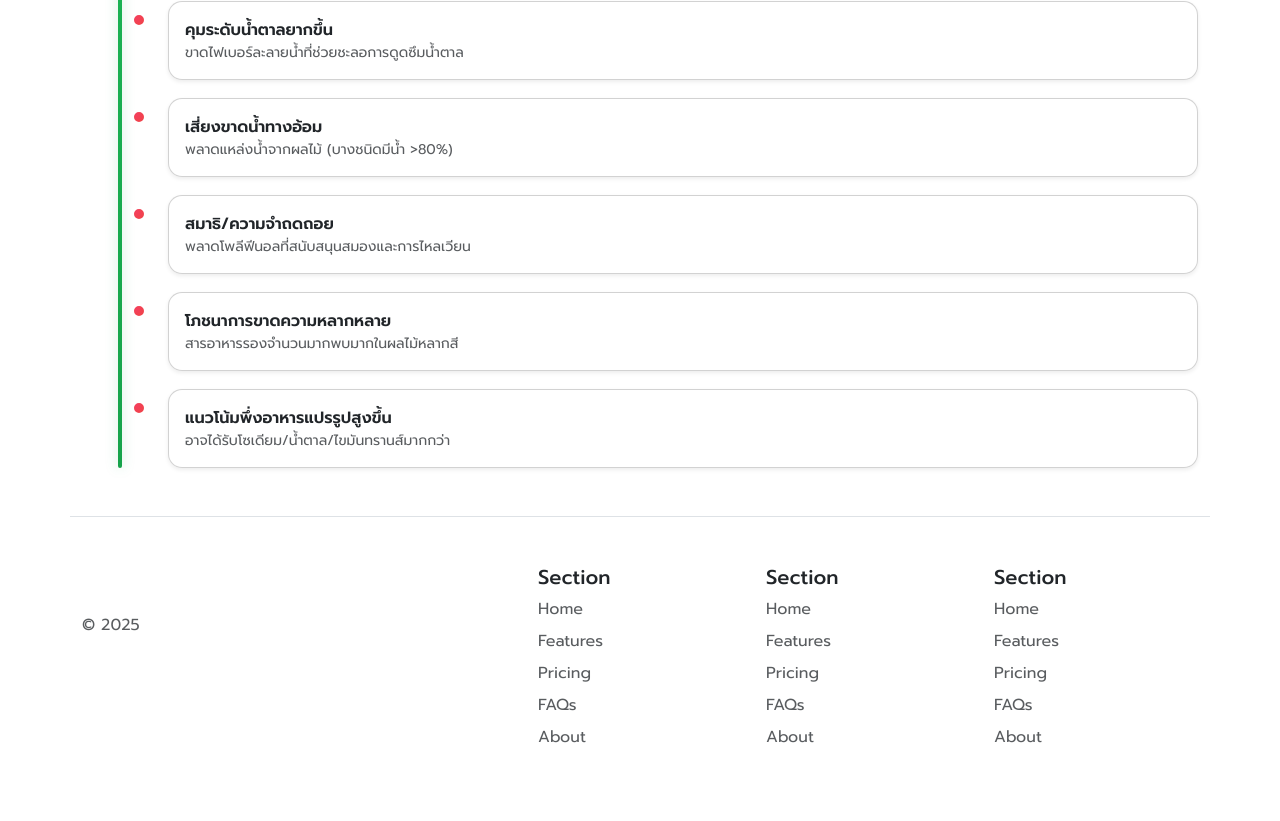
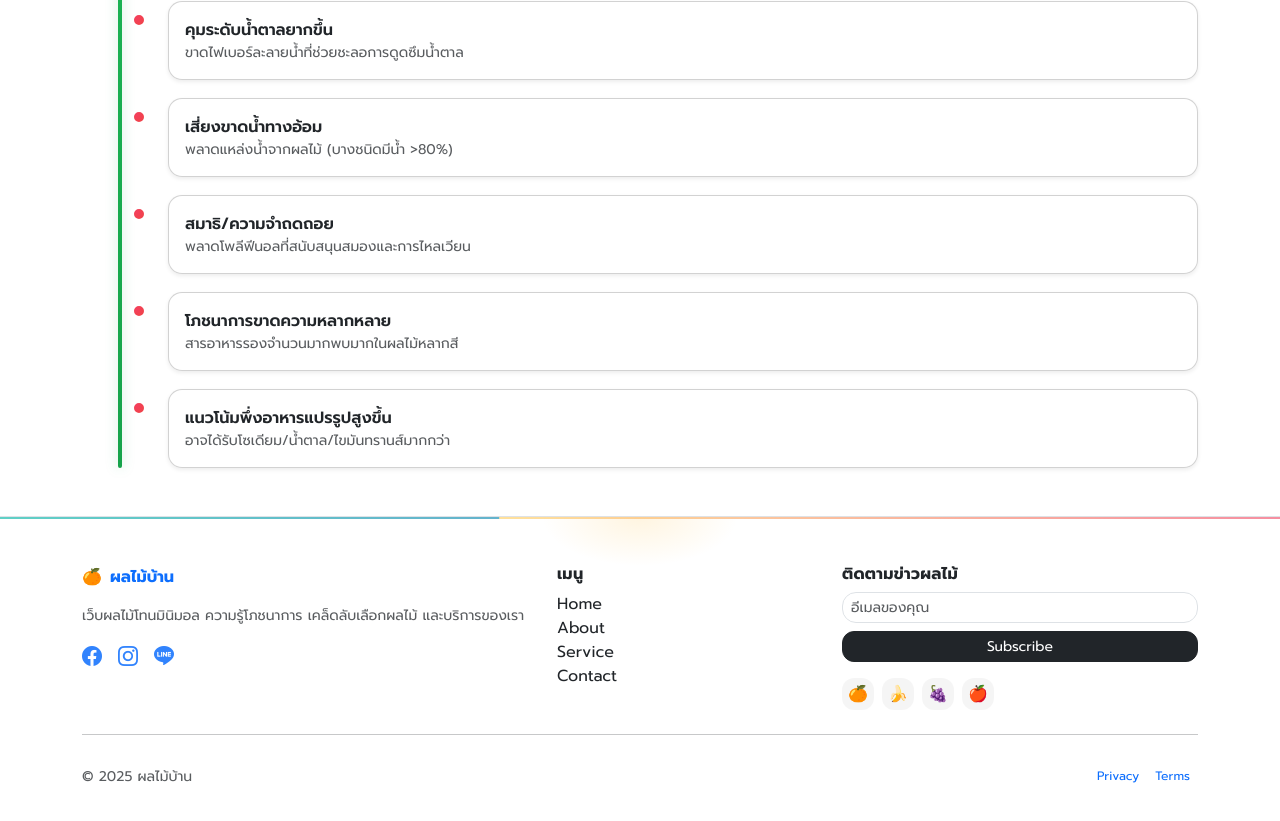
Before and after one commit to nobgkai/frontend, a Next.js app: page / in a window 1280 px wide. Shown: the part 3550-4371 px from the top of the page. Built offline with nearby package versions, Linux system fonts and the light colour scheme.

Commit message:
update funtion error

```diff
--- a/app/components/footer.js
+++ b/app/components/footer.js
@@ -1,117 +1,250 @@
+"use client";
 import Link from "next/link";
+import { useRef, useCallback } from "react";
 
 export default function Footer() {
+  const footerRef = useRef(null);
+
+  const handleMouseMove = useCallback((e) => {
+    const el = footerRef.current;
+    if (!el) return;
+    const rect = el.getBoundingClientRect();
+    const x = ((e.clientX - rect.left) / rect.width) * 100;
+    const y = ((e.clientY - rect.top) / rect.height) * 100;
+    el.style.setProperty("--x", x + "%");
+    el.style.setProperty("--y", y + "%");
+  }, []);
+
   return (
-    <div className="container">
-      <footer className="row row-cols-1 row-cols-sm-2 row-cols-md-5 py-5 my-5 border-top">
-        <div className="col mb-3">
+    <footer
+      ref={footerRef}
+      onMouseMove={handleMouseMove}
+      className="fruit-footer border-top mt-5"
+      data-aos="fade-up"
+    >
+      <div className="container py-5">
+        <div className="row gy-4">
+          {/* Brand + social */}
+          <div className="col-12 col-md-5">
+            <Link
+              href="/"
+              className="brand d-inline-flex align-items-center gap-2 text-decoration-none"
+              aria-label="หน้าแรก ผลไม้บ้าน"
+            >
+              <span className="fruit">🍊</span>
+              <span className="fw-bold">ผลไม้บ้าน</span>
+            </Link>
+            <p className="mt-3 text-body-secondary small">
+              เว็บผลไม้โทนมินิมอล ความรู้โภชนาการ เคล็ดลับเลือกผลไม้
+              และบริการของเรา
+            </p>
+
+            <div
+              className="social d-flex gap-3 mt-2"
+              data-aos="fade-up"
+              data-aos-delay="120"
+            >
               <a
-            href="/"
-            className="d-flex align-items-center mb-3 link-body-emphasis text-decoration-none"
-            aria-label="Bootstrap"
-          >
-            <svg className="bi me-2" width={40} height={32} aria-hidden="true">
-              <use xlinkHref="#bootstrap" />
-            </svg>
-          </a>
-          <p className="text-body-secondary">© 2025</p>
+                href="#"
+                className="icon bi bi-facebook"
+                aria-label="Facebook"
+              ></a>
+              <a
+                href="#"
+                className="icon bi bi-instagram"
+                aria-label="Instagram"
+              ></a>
+              <a href="#" className="icon bi bi-line" aria-label="LINE"></a>
+            </div>
           </div>
 
-        <div className="col mb-3"></div>
-
-        <div className="col mb-3">
-          <h5>Section</h5>
-          <ul className="nav flex-column">
-            <li className="nav-item mb-2">
-              <a href="#" className="nav-link p-0 text-body-secondary">
+          {/* Site menu */}
+          <div className="col-6 col-md-3">
+            <h6 className="heading">เมนู</h6>
+            <ul className="list-unstyled">
+              <li>
+                <Link href="/" className="nav-link p-0 link-hover">
                   Home
-              </a>
+                </Link>
               </li>
-            <li className="nav-item mb-2">
-              <a href="#" className="nav-link p-0 text-body-secondary">
-                Features
-              </a>
+              <li>
+                <Link href="/about" className="nav-link p-0 link-hover">
+                  About
+                </Link>
               </li>
-            <li className="nav-item mb-2">
-              <a href="#" className="nav-link p-0 text-body-secondary">
-                Pricing
-              </a>
+              <li>
+                <Link href="/service" className="nav-link p-0 link-hover">
+                  Service
+                </Link>
               </li>
-            <li className="nav-item mb-2">
-              <a href="#" className="nav-link p-0 text-body-secondary">
-                FAQs
-              </a>
-            </li>
-            <li className="nav-item mb-2">
-              <a href="#" className="nav-link p-0 text-body-secondary">
-                About
-              </a>
+              <li>
+                <Link href="/contact" className="nav-link p-0 link-hover">
+                  Contact
+                </Link>
               </li>
             </ul>
           </div>
 
-        <div className="col mb-3">
-          <h5>Section</h5>
-          <ul className="nav flex-column">
-            <li className="nav-item mb-2">
-              <a href="#" className="nav-link p-0 text-body-secondary">
-                Home
-              </a>
+          {/* Newsletter + fruit chips */}
+          <div className="col-12 col-md-4">
+            <h6 className="heading">ติดตามข่าวผลไม้</h6>
+            <form
+              className="newsletter"
+              onSubmit={(e) => e.preventDefault()}
+              data-aos="zoom-in"
+              data-aos-delay="150"
+            >
+              <input
+                className="form-control form-control-sm"
+                type="email"
+                placeholder="อีเมลของคุณ"
+              />
+              <button className="btn btn-dark btn-sm w-100 mt-2">
+                Subscribe
+              </button>
+            </form>
+
+            <div className="fruit-chips mt-3 d-flex gap-2" aria-hidden="true">
+              <span className="chip" title="ส้ม">
+                🍊
+              </span>
+              <span className="chip" title="กล้วย">
+                🍌
+              </span>
+              <span className="chip" title="องุ่น">
+                🍇
+              </span>
+              <span className="chip" title="แอปเปิล">
+                🍎
+              </span>
+            </div>
+          </div>
+        </div>
+
+        <hr className="my-4 opacity-10" />
+
+        <div className="d-flex flex-column flex-sm-row justify-content-between align-items-center small">
+          <p className="mb-0 text-body-secondary">
+            © {new Date().getFullYear()} ผลไม้บ้าน
+          </p>
+          {/* ถ้าต้องการตัด Privacy/Terms ตรงนี้ด้วย บอกได้ เดี๋ยวผมลบให้ */}
+          <ul className="nav small">
+            <li className="nav-item">
+              <Link className="nav-link px-2 link-hover" href="/privacy">
+                Privacy
+              </Link>
             </li>
-            <li className="nav-item mb-2">
-              <a href="#" className="nav-link p-0 text-body-secondary">
-                Features
-              </a>
-            </li>
-            <li className="nav-item mb-2">
-              <a href="#" className="nav-link p-0 text-body-secondary">
-                Pricing
-              </a>
-            </li>
-            <li className="nav-item mb-2">
-              <a href="#" className="nav-link p-0 text-body-secondary">
-                FAQs
-              </a>
-            </li>
-            <li className="nav-item mb-2">
-              <a href="#" className="nav-link p-0 text-body-secondary">
-                About
-              </a>
+            <li className="nav-item">
+              <Link className="nav-link px-2 link-hover" href="/terms">
+                Terms
+              </Link>
             </li>
           </ul>
         </div>
+      </div>
 
-        <div className="col mb-3">
-          <h5>Section</h5>
-          <ul className="nav flex-column">
-            <li className="nav-item mb-2">
-              <a href="#" className="nav-link p-0 text-body-secondary">
-                Home
-              </a>
-            </li>
-            <li className="nav-item mb-2">
-              <a href="#" className="nav-link p-0 text-body-secondary">
-                Features
-              </a>
-            </li>
-            <li className="nav-item mb-2">
-              <a href="#" className="nav-link p-0 text-body-secondary">
-                Pricing
-              </a>
-            </li>
-            <li className="nav-item mb-2">
-              <a href="#" className="nav-link p-0 text-body-secondary">
-                FAQs
-              </a>
-            </li>
-            <li className="nav-item mb-2">
-              <a href="#" className="nav-link p-0 text-body-secondary">
-                About
-              </a>
-            </li>
-          </ul>
-        </div>
-      </footer>
-    </div>
+      <style jsx>{`
+        .fruit-footer {
+          position: relative;
+          overflow: hidden;
+          background: var(--bs-body-bg);
+          --x: 50%;
+          --y: 0%;
+          background-image: radial-gradient(
+            140px 70px at var(--x) var(--y),
+            rgba(255, 170, 0, 0.12),
+            transparent 70%
           );
         }
+        .fruit-footer::before {
+          content: "";
+          position: absolute;
+          left: 0;
+          right: 0;
+          top: 0;
+          height: 2px;
+          background: linear-gradient(
+            90deg,
+            #ffd166,
+            #ef476f,
+            #06d6a0,
+            #118ab2
+          );
+          background-size: 200% 100%;
+          animation: slide 8s linear infinite;
+          opacity: 0.65;
+        }
+        @keyframes slide {
+          0% {
+            background-position: 0% 50%;
+          }
+          100% {
+            background-position: 200% 50%;
+          }
+        }
+        .brand {
+          font-size: 1.25rem;
+          color: var(--bs-emphasis-color);
+        }
+        .brand .fruit {
+          transition: transform 0.25s ease;
+          filter: drop-shadow(0 1px 0 rgba(0, 0, 0, 0.15));
+        }
+        .brand:hover .fruit {
+          transform: rotate(-8deg) scale(1.08);
+        }
+        .heading {
+          font-weight: 700;
+          letter-spacing: 0.3px;
+          margin-bottom: 0.5rem;
+        }
+        .link-hover {
+          color: var(--bs-body-color);
+          text-decoration: none;
+          background-image: linear-gradient(currentColor, currentColor);
+          background-position: 0 100%;
+          background-repeat: no-repeat;
+          background-size: 0% 1px;
+          transition: background-size 0.22s ease, color 0.22s ease,
+            transform 0.22s ease;
+        }
+        .link-hover:hover {
+          color: var(--bs-emphasis-color);
+          background-size: 100% 1px;
+          transform: translateY(-1px);
+        }
+        .icon {
+          font-size: 1.25rem;
+          opacity: 0.85;
+          transition: transform 0.18s ease, opacity 0.18s ease;
+        }
+        .icon:hover {
+          transform: translateY(-2px) scale(1.06);
+          opacity: 1;
+        }
+        .newsletter :global(.form-control) {
+          border-radius: 14px;
+          backdrop-filter: blur(6px);
+        }
+        .newsletter :global(.btn) {
+          border-radius: 12px;
+        }
+        .chip {
+          display: inline-flex;
+          align-items: center;
+          justify-content: center;
+          width: 32px;
+          height: 32px;
+          border-radius: 12px;
+          background: rgba(0, 0, 0, 0.04);
+          transition: transform 0.18s ease, box-shadow 0.18s ease;
+          user-select: none;
+        }
+        .chip:hover {
+          transform: translateY(-3px) rotate(-4deg);
+          box-shadow: 0 6px 18px rgba(0, 0, 0, 0.08);
+        }
+      `}</style>
+    </footer>
+  );
+}
```
Also changed, not shown: app/about/page.js (+37 -20 lines). Lines whose indentation alone changed are shown as unchanged.
